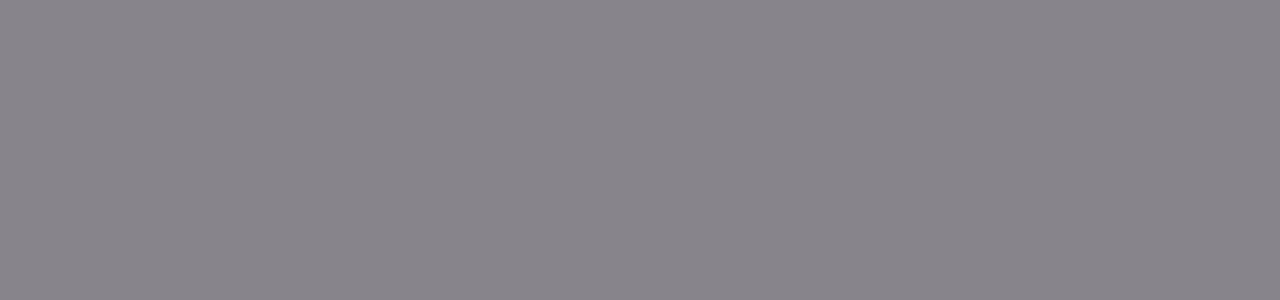
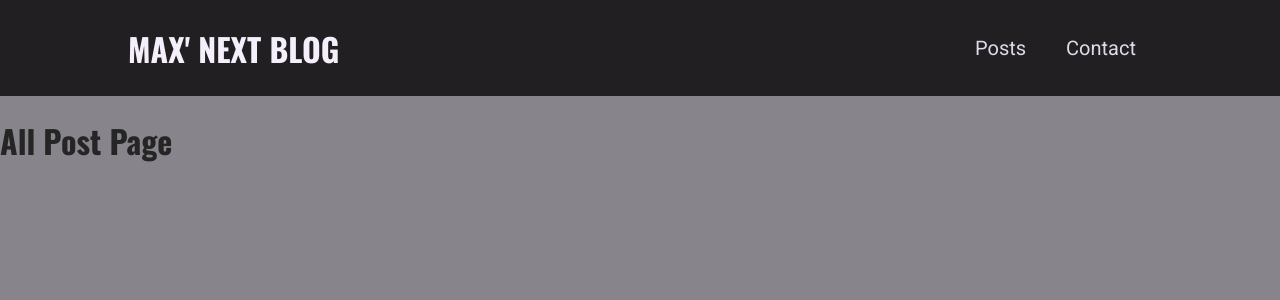
Before and after one commit to unimat/max-blog, a Next.js app: page /posts in a window 1280 px wide. Shown: the top 300 px of the page. Built offline with nearby package versions, Linux system fonts and the light colour scheme.

Commit message:
Adding Layout & Navigation

```diff
--- /dev/null
+++ b/components/layout/layout.js
@@ -0,0 +1,14 @@
+import { Fragment } from 'react';
+
+import MainNavigation from './main-navigation';
+
+function Layout(props) {
+  return (
+    <Fragment>
+      <MainNavigation />
+      <main>{props.children}</main>
+    </Fragment>
+  );
+}
+
+export default Layout;
--- /dev/null
+++ b/components/layout/logo.js
@@ -0,0 +1,7 @@
+import classes from './logo.module.css';
+
+function Logo() {
+  return <div className={classes.logo}>Max' Next Blog</div>;
+}
+
+export default Logo;
--- /dev/null
+++ b/components/layout/logo.module.css
@@ -0,0 +1,13 @@
+.logo {
+  text-transform: uppercase;
+  font-size: var(--size-5);
+  font-weight: bold;
+  font-family: 'Oswald', sans-serif;
+  color: var(--color-grey-50);
+}
+
+@media (min-width: 768px) {
+  .logo {
+    font-size: var(--size-8);
+  }
+}
--- /dev/null
+++ b/components/layout/main-navigation.js
@@ -0,0 +1,26 @@
+import Link from 'next/link';
+
+import Logo from './logo';
+import classes from './main-navigation.module.css';
+
+function MainNavigation() {
+  return (
+    <header className={classes.header}>
+      <Link href="/">
+        <Logo />
+      </Link>
+      <nav>
+        <ul>
+          <li>
+            <Link href="/posts">Posts</Link>
+          </li>
+          <li>
+            <Link href="/contact">Contact</Link>
+          </li>
+        </ul>
+      </nav>
+    </header>
+  );
+}
+
+export default MainNavigation;
--- /dev/null
+++ b/components/layout/main-navigation.module.css
@@ -0,0 +1,42 @@
+.header {
+  width: 100%;
+  height: 6rem;
+  background-color: var(--color-grey-900);
+  display: flex;
+  justify-content: space-between;
+  align-items: center;
+  padding: 0 10%;
+}
+
+.header ul {
+  list-style: none;
+  display: flex;
+  align-items: baseline;
+  margin: 0;
+  padding: 0;
+}
+
+.header li {
+  margin: 0 var(--size-4);
+}
+
+.header a {
+  color: var(--color-grey-100);
+  font-size: var(--size-4);
+}
+
+.header a:hover,
+.header a:active,
+.header a.active {
+  color: var(--color-grey-200);
+}
+
+@media (min-width: 768px) {
+  .header ul {
+    gap: 0.5rem;
+  }
+
+  .header a {
+    font-size: var(--size-5);
+  }
+}
--- a/pages/_app.js
+++ b/pages/_app.js
@@ -1,7 +1,13 @@
 import '../styles/globals.css'
 
+import Layout from '../components/layout/layout';
+
 function MyApp({ Component, pageProps }) {
-  return <Component {...pageProps} />
+  return (
+    <Layout>
+      <Component {...pageProps} />
+    </Layout>
+  )
 }
 
 export default MyApp
--- a/pages/contact.js
+++ b/pages/contact.js
@@ -1,3 +1,7 @@
-function ContactPage() {}
+function ContactPage() {
+  return (
+    <h1>Contact Page</h1>
+  )
+}
 
 export default ContactPage
--- a/pages/posts/index.js
+++ b/pages/posts/index.js
@@ -1,3 +1,7 @@
-function AllPostsPage() {}
+function AllPostsPage() {
+  return (
+    <h1>All Post Page</h1>
+  )
+}
 
 export default AllPostsPage
```
